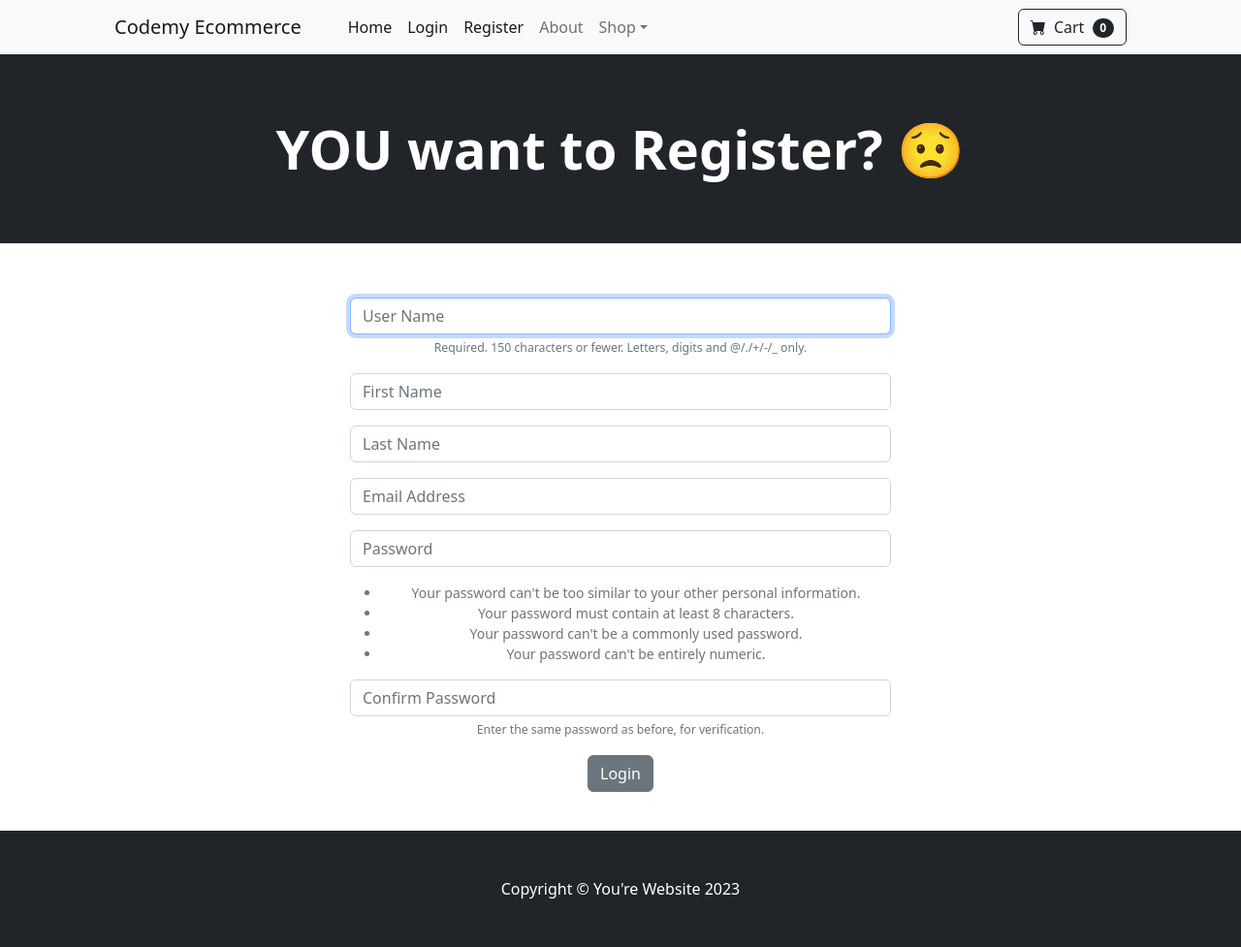
After one commit to fournacea/ecom, a Django app: page /register/ in a window 1280 px wide. The commit adds this page. Shown: the whole page at 97% size. Run offline with Django 5.2, Linux system fonts and the light colour scheme; some libraries are stand-ins or nearby versions.

Commit message:
ADD Registration, registration.html, reg link in navbar

```diff
--- a/static/css/custom_styles.css
+++ b/static/css/custom_styles.css
@@ -1,7 +1,8 @@
 body {
-    min-height: 100%;
+    display: flex;
+    flex-direction: column;
 }
 
-footer {
-    margin-top: auto;
+.main-content {
+    flex-grow: 1;
 }
--- /dev/null
+++ b/store/forms.py
@@ -0,0 +1,31 @@
+from django.contrib.auth.models import User
+from django.contrib.auth.forms import UserCreationForm
+from django import forms
+
+
+class SignUpForm(UserCreationForm):
+	email = forms.EmailField(label="", widget=forms.TextInput(attrs={'class':'form-control', 'placeholder':'Email Address'}))
+	first_name = forms.CharField(label="", max_length=100, widget=forms.TextInput(attrs={'class':'form-control', 'placeholder':'First Name'}))
+	last_name = forms.CharField(label="", max_length=100, widget=forms.TextInput(attrs={'class':'form-control', 'placeholder':'Last Name'}))
+
+	class Meta:
+		model = User
+		fields = ('username', 'first_name', 'last_name', 'email', 'password1', 'password2')
+
+	def __init__(self, *args, **kwargs):
+		super(SignUpForm, self).__init__(*args, **kwargs)
+
+		self.fields['username'].widget.attrs['class'] = 'form-control'
+		self.fields['username'].widget.attrs['placeholder'] = 'User Name'
+		self.fields['username'].label = ''
+		self.fields['username'].help_text = '<span class="form-text text-muted"><small>Required. 150 characters or fewer. Letters, digits and @/./+/-/_ only.</small></span>'
+
+		self.fields['password1'].widget.attrs['class'] = 'form-control'
+		self.fields['password1'].widget.attrs['placeholder'] = 'Password'
+		self.fields['password1'].label = ''
+		self.fields['password1'].help_text = '<ul class="form-text text-muted small"><li>Your password can\'t be too similar to your other personal information.</li><li>Your password must contain at least 8 characters.</li><li>Your password can\'t be a commonly used password.</li><li>Your password can\'t be entirely numeric.</li></ul>'
+
+		self.fields['password2'].widget.attrs['class'] = 'form-control'
+		self.fields['password2'].widget.attrs['placeholder'] = 'Confirm Password'
+		self.fields['password2'].label = ''
+		self.fields['password2'].help_text = '<span class="form-text text-muted"><small>Enter the same password as before, for verification.</small></span>'
--- a/store/templates/about.html
+++ b/store/templates/about.html
@@ -1,4 +1,7 @@
-{% extends 'base.html' %} {% load static %} {% block content %}
+{% extends 'base.html' %}
+{% load static %}
+
+{% block content %}
 
 <!-- Header-->
 <header class="bg-dark py-5">
--- a/store/templates/home.html
+++ b/store/templates/home.html
@@ -1,4 +1,7 @@
-{% extends 'base.html' %} {% load static %} {% block content %}
+{% extends 'base.html' %}
+{% load static %}
+
+{% block content %}
 <!-- Header-->
 <header class="bg-dark py-5">
 	<div class="container px-4 px-lg-5 my-5">
--- a/store/templates/navbar.html
+++ b/store/templates/navbar.html
@@ -40,6 +40,14 @@
 						>Login</a
 					>
 				</li>
+				<li class="nav-item">
+					<a
+						class="nav-link active"
+						aria-current="page"
+						href="{% url 'register' %}"
+						>Register</a
+					>
+				</li>
 				{% endif %}
 				<li class="nav-item">
 					<a class="nav-link" href="{% url 'about' %}">About</a>
--- /dev/null
+++ b/store/templates/register.html
@@ -0,0 +1,33 @@
+{% extends "base.html" %}
+
+{% block content %}
+
+<!-- Header-->
+<header class="bg-dark py-3">
+  <div class="container px-4 px-lg-5 my-5">
+    <div class="text-center text-white">
+      <h1 class="display-4 fw-bolder">YOU want to Register? 😟</h1>
+    </div>
+  </div>
+</header>
+
+<div class="container">
+  <div class="row">
+    <center>
+      <div class="col-6 mt-2 mb-3 pt-5 pb-4">
+        <form method="POST" action="{% url "register" %}">
+            {% csrf_token %}
+            {{ form.as_p }}
+
+          <button type="submit" class="btn btn-secondary">Login</button>
+
+        </form>
+      </div>
+    </center>
+  </div>
+</div>
+
+
+
+
+{% endblock content %}
--- a/store/urls.py
+++ b/store/urls.py
@@ -7,4 +7,5 @@ urlpatterns = [
     path('about/', views.about, name='about'),
     path('login/', views.login_user, name='login'),
     path('logout/', views.logout_user, name='logout'),
+    path('register/', views.register_user, name='register'),
 ]
--- a/store/views.py
+++ b/store/views.py
@@ -1,10 +1,16 @@
 from django.shortcuts import render, redirect
+
 from django.contrib.auth import authenticate, login, logout, get_user_model
 from django.contrib.auth.hashers import check_password
+
+from django.contrib.auth.models import User
+from django.contrib.auth.forms import UserCreationForm
+from django import forms
 
 from django.contrib import messages
 
 from .models import Product
+from .forms import SignUpForm
 
 
 # Create your views here.
@@ -61,11 +67,40 @@ def login_user(request):
         return render(request, 'login.html', {})
 
 
-
-
-
-
 def logout_user(request):
     logout(request)
     messages.success(request, ("You're logged out. Stop on by again now, ya hear!"))
     return redirect('home')
+
+
+def register_user(request):
+    form = SignUpForm()
+
+    if request.method == "POST":
+        form = SignUpForm(request.POST)
+
+        if form.is_valid():
+            form.save()
+            print(form.cleaned_data)
+            username = form.cleaned_data['username']
+            password = form.cleaned_data['password1']
+            print(username, password)
+
+            # Log in User automatically after signup
+            user = authenticate(username=username, password=password)
+
+            if user is not None:
+
+                if user.is_active:
+                    login(request, user)
+                    messages.success(request, ('You are now logged in. Welcome! 🥳'))
+                    return redirect('home')
+
+                else:
+                    messages.warning(request, ('Your account is inactive. Please contact support. 🤖'))
+                    return redirect('login')
+
+            else:
+                    messages.warning(request, ('Invalid username or password. Please try again. 🤖'))
+
+    return render(request, 'register.html', {"form": form})
```
Also changed, not shown: db.sqlite3.
